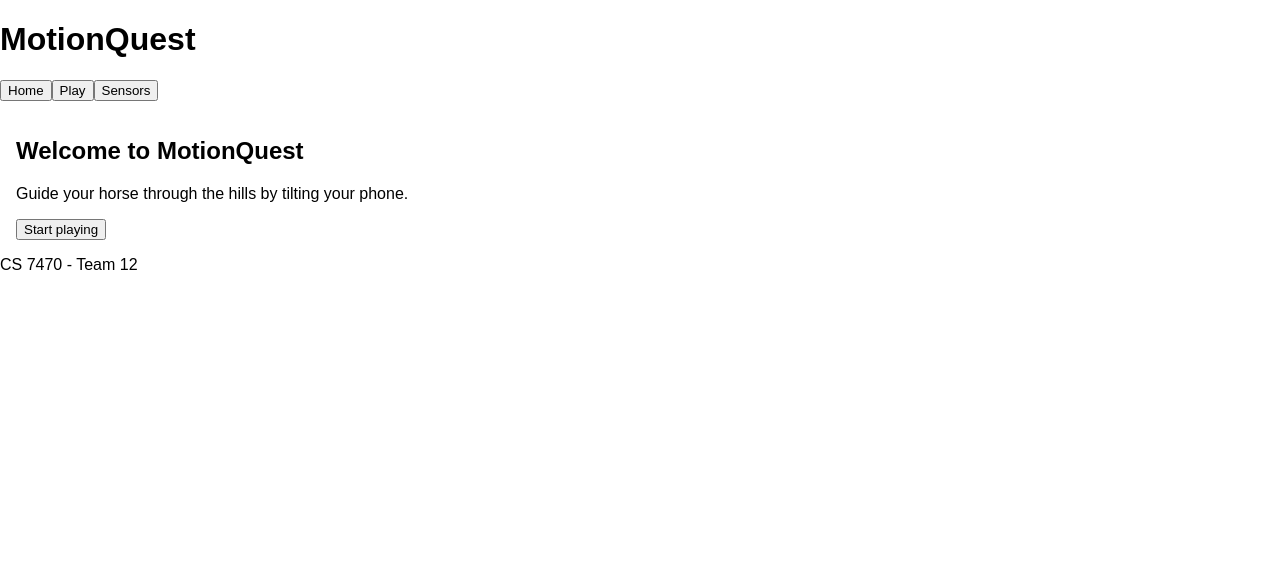
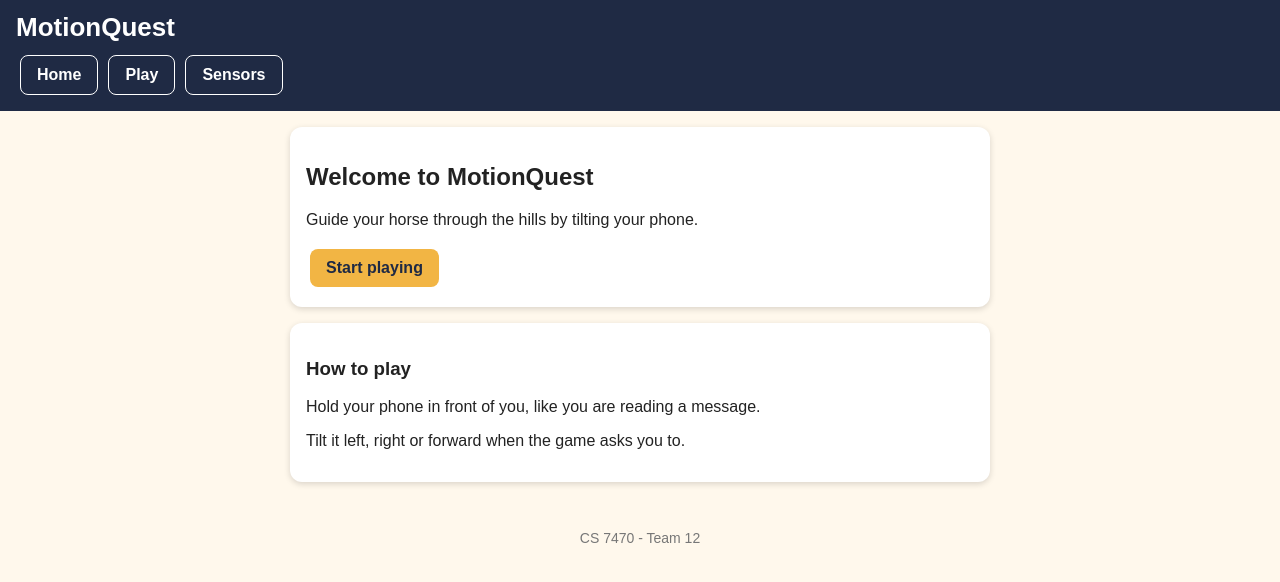
Before and after one commit to EshikaJagani/CS7470-Team12, a React (Vite) app in the folder frontend/: page / in a window 1280 px wide. Shown: the top 582 px of the page. Built offline with nearby package versions, Linux system fonts and the light colour scheme.

Commit message:
Add colours, buttons and cards theme

```diff
--- a/frontend/src/index.css
+++ b/frontend/src/index.css
@@ -1,125 +1,77 @@
-/* just adding very simple starting styles and will update the theme later on*/
-/* Jason can you do it? */
+/* MotionQuest theme - made by Jason */
+/* colors we use everywhere */
+:root {
+  --dark-blue: #1f2a44;
+  --gold: #f2b544;
+  --cream: #fff8ec;
+  --green: #4caf50;
+  --text: #222222;
+}
 body {
   margin: 0;
   font-family: Arial, sans-serif;
+  background-color: var(--cream);
+  color: var(--text);
 }
+/* top bar */
+.header {
+  background-color: var(--dark-blue);
+  color: white;
+  padding: 12px 16px;
+}
+.title {
+  margin: 0 0 8px 0;
+  font-size: 26px;
+}
+.nav button {
+  background-color: transparent;
+  color: white;
+  border: 1px solid white;
+  margin-right: 6px;
+}
+/* the middle of the page */
 .main {
   padding: 16px;
+  max-width: 700px;
+  margin: 0 auto;
 }
-
-
-/* commenting this out as this is not relevant, this is default code given by react */
-/*
-:root {
-  --text: #6b6375;
-  --text-h: #08060d;
-  --bg: #fff;
-  --border: #e5e4e7;
-  --code-bg: #f4f3ec;
-  --accent: #aa3bff;
-  --accent-bg: rgba(170, 59, 255, 0.1);
-  --accent-border: rgba(170, 59, 255, 0.5);
-  --social-bg: rgba(244, 243, 236, 0.5);
-  --shadow:
-    rgba(0, 0, 0, 0.1) 0 10px 15px -3px, rgba(0, 0, 0, 0.05) 0 4px 6px -2px;
-
-  --sans: system-ui, 'Segoe UI', Roboto, sans-serif;
-  --heading: system-ui, 'Segoe UI', Roboto, sans-serif;
-  --mono: ui-monospace, Consolas, monospace;
-
-  font: 18px/145% var(--sans);
-  letter-spacing: 0.18px;
-  color-scheme: light dark;
-  color: var(--text);
-  background: var(--bg);
-  font-synthesis: none;
-  text-rendering: optimizeLegibility;
-  -webkit-font-smoothing: antialiased;
-  -moz-osx-font-smoothing: grayscale;
-
-  @media (max-width: 1024px) {
+/* all buttons */
+button {
+  background-color: var(--gold);
+  color: var(--dark-blue);
+  border: none;
+  border-radius: 8px;
+  padding: 10px 16px;
   font-size: 16px;
+  font-weight: bold;
+  cursor: pointer;
+  margin: 4px;
 }
+button:hover {
+  opacity: 0.85;
 }
-
-@media (prefers-color-scheme: dark) {
-  :root {
-    --text: #9ca3af;
-    --text-h: #f3f4f6;
-    --bg: #16171d;
-    --border: #2e303a;
-    --code-bg: #1f2028;
-    --accent: #c084fc;
-    --accent-bg: rgba(192, 132, 252, 0.15);
-    --accent-border: rgba(192, 132, 252, 0.5);
-    --social-bg: rgba(47, 48, 58, 0.5);
-    --shadow:
-      rgba(0, 0, 0, 0.4) 0 10px 15px -3px, rgba(0, 0, 0, 0.25) 0 4px 6px -2px;
+button:disabled {
+  background-color: #cccccc;
+  color: #666666;
+  cursor: default;
 }
-
-  #social .button-icon {
-    filter: invert(1) brightness(2);
+/* a white box with rounded corners */
+.card {
+  background-color: white;
+  border-radius: 12px;
+  padding: 16px;
+  margin-bottom: 16px;
+  box-shadow: 0 2px 6px rgba(0, 0, 0, 0.15);
 }
+/* green text for good news */
+.success {
+  color: var(--green);
+  font-weight: bold;
 }
-
-body {
-  margin: 0;
+/* bottom bar */
+.footer {
+  text-align: center;
+  padding: 16px;
+  color: #777777;
+  font-size: 14px;
 }
-
-#root {
-  width: 1126px;
-  max-width: 100%;
-  margin: 0 auto;
-  text-align: center;
-  border-inline: 1px solid var(--border);
-  min-height: 100svh;
-  display: flex;
-  flex-direction: column;
-  box-sizing: border-box;
-}
-
-h1,
-h2 {
-  font-family: var(--heading);
-  font-weight: 500;
-  color: var(--text-h);
-}
-
-h1 {
-  font-size: 56px;
-  letter-spacing: -1.68px;
-  margin: 32px 0;
-  @media (max-width: 1024px) {
-    font-size: 36px;
-    margin: 20px 0;
-  }
-}
-h2 {
-  font-size: 24px;
-  line-height: 118%;
-  letter-spacing: -0.24px;
-  margin: 0 0 8px;
-  @media (max-width: 1024px) {
-    font-size: 20px;
-  }
-}
-p {
-  margin: 0;
-}
-
-code,
-.counter {
-  font-family: var(--mono);
-  display: inline-flex;
-  border-radius: 4px;
-  color: var(--text-h);
-}
-
-code {
-  font-size: 15px;
-  line-height: 135%;
-  padding: 4px 8px;
-  background: var(--code-bg);
-}
-*/
--- a/frontend/src/pages/HomePage.jsx
+++ b/frontend/src/pages/HomePage.jsx
@@ -1,11 +1,17 @@
 function HomePage({ goTo }) {
   return (
     <div>
-      <h2>Welcome to MotionQuest</h2>
-      <p>Guide your horse through the hills by tilting your phone.</p>
-      <button onClick={() => goTo('play')}>Start playing</button>
+      <div className="card">
+        <h2>Welcome to MotionQuest</h2>
+        <p>Guide your horse through the hills by tilting your phone.</p>
+        <button onClick={() => goTo('play')}>Start playing</button>
+      </div>
+      <div className="card">
+        <h3>How to play</h3>
+        <p>Hold your phone in front of you, like you are reading a message.</p>
+        <p>Tilt it left, right or forward when the game asks you to.</p>
+      </div>
     </div>
   )
 }
-
 export default HomePage
```
Lines whose indentation alone changed are shown as unchanged.
